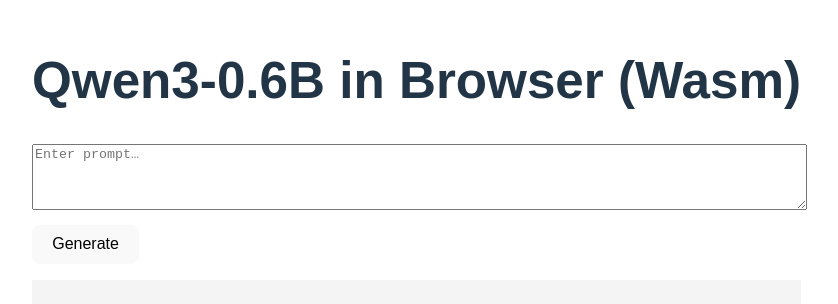
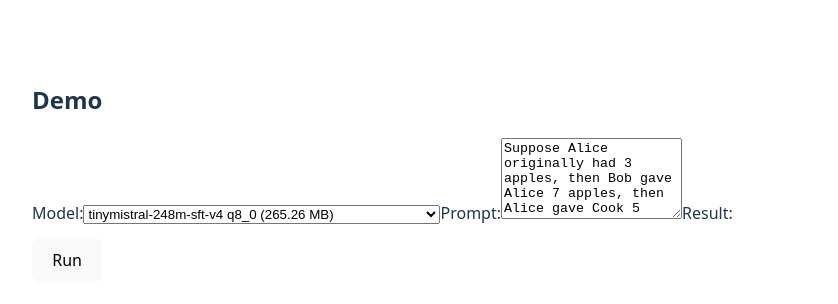
Before and after one commit to lyudmilpetrov/client-side-free-ai, a React (Vite) app: page / in a window 1280 px wide. Shown: the part 228-532 px from the top of the page, without its empty margins (0-838 px from the left). Built offline with nearby package versions, Linux system fonts and the light colour scheme.

Commit message:
Update App to mimic single-thread example

```diff
--- a/src/App.jsx
+++ b/src/App.jsx
@@ -1,60 +1,128 @@
-import React, { useState, useRef } from 'react';
-import { createLlama } from '../llamaWasmLoader.js';
+import React, { useRef, useState } from 'react';
+import { LlamaCpp } from './llama-st/llama.js';
+
+const MODELS = [
+  {
+    url: 'https://huggingface.co/afrideva/TinyMistral-248M-SFT-v4-GGUF/resolve/main/tinymistral-248m-sft-v4.q8_0.gguf',
+    label: 'tinymistral-248m-sft-v4 q8_0 (265.26 MB)'
+  },
+  {
+    url: 'https://huggingface.co/TheBloke/TinyLlama-1.1B-Chat-v1.0-GGUF/resolve/main/tinyllama-1.1b-chat-v1.0.Q4_K_M.gguf',
+    label: 'TinyLlama/TinyLlama-1.1B-Chat-v1.0 Q4_K_M (669 MB)'
+  },
+  {
+    url: 'https://huggingface.co/Qwen/Qwen1.5-1.8B-Chat-GGUF/resolve/main/qwen1_5-1_8b-chat-q3_k_m.gguf',
+    label: 'Qwen/Qwen1.5-1.8B-Chat Q3_K_M (1.02 GB)'
+  },
+  {
+    url: 'https://huggingface.co/stabilityai/stablelm-2-zephyr-1_6b/resolve/main/stablelm-2-zephyr-1_6b-Q4_1.gguf',
+    label: 'stabilityai/stablelm-2-zephyr-1_6b Q4_1 (1.07 GB)'
+  },
+  {
+    url: 'https://huggingface.co/TKDKid1000/phi-1_5-GGUF/resolve/main/phi-1_5-Q4_K_M.gguf',
+    label: 'microsoft/phi-1_5 Q4_K_M (918 MB)'
+  },
+  {
+    url: 'https://huggingface.co/TheBloke/phi-2-GGUF/resolve/main/phi-2.Q3_K_M.gguf',
+    label: 'microsoft/phi-2 Q3_K_M (1.48 GB)'
+  }
+];
+
+const DEFAULT_PROMPT =
+  'Suppose Alice originally had 3 apples, then Bob gave Alice 7 apples, then Alice gave Cook 5 apples, and then Tim gave Alice 3x the amount of apples Alice had. How many apples does Alice have now? Let\u2019s think step by step.';
 
 export default function App() {
-  const [prompt, setPrompt]     = useState('');
-  const [output, setOutput]     = useState('');
-  const [loading, setLoading]   = useState(false);
+  const [modelUrl, setModelUrl] = useState(MODELS[0].url);
+  const [prompt, setPrompt] = useState(DEFAULT_PROMPT);
+  const [result, setResult] = useState('');
+  const [status, setStatus] = useState('idle');
   const llamaRef = useRef(null);
 
-  const handleSubmit = (e) => {
+  const runModel = () => {
+    const run = () => {
+      llamaRef.current.run({
+        prompt,
+        ctx_size: 2048,
+        temp: 0.8,
+        top_k: 40,
+        no_display_prompt: true,
+      });
+    };
+
+    if (!llamaRef.current || llamaRef.current.url !== modelUrl) {
+      llamaRef.current = new LlamaCpp(
+        modelUrl,
+        () => {
+          setStatus('loaded');
+          run();
+        },
+        text => {
+          setStatus('generating');
+          setResult(r => r + text);
+        },
+        () => setStatus('idle')
+      );
+    } else {
+      setStatus('loaded');
+      run();
+    }
+  };
+
+  const handleRun = e => {
     e.preventDefault();
     if (!prompt.trim()) return;
-
-    setOutput('');
-    setLoading(true);
-
-    // Initialize on first use
-    const llm = llamaRef.current || createLlama(
-      () => setLoading(false),             // onLoad
-      (chunk) => setOutput((o) => o + chunk), // onChunk
-      () => setLoading(false)              // onComplete
-    );
-    llamaRef.current = llm;
-
-    // Kick off generation
-    llm.run({
-      prompt: prompt,
-      ctx_size: 32768,
-      temp: 0.8,
-      no_display_prompt: true
-    });
+    setResult('');
+    setStatus('loading');
+    runModel();
   };
 
   return (
-    <div style={{ padding: '2rem', fontFamily: 'sans-serif' }}>
-      <h1>Qwen3-0.6B in Browser (Wasm)</h1>
-      <form onSubmit={handleSubmit}>
+    <main className="container" style={{ padding: '2rem' }}>
+      <section>
+        <h2>Demo</h2>
+
+        <label>Model:</label>
+        <select
+          value={modelUrl}
+          onChange={e => setModelUrl(e.target.value)}
+          aria-label="Select model"
+          required
+        >
+          {MODELS.map(m => (
+            <option key={m.url} value={m.url}>{m.label}</option>
+          ))}
+        </select>
+
+        <label>Prompt:</label>
         <textarea
-          rows={4}
-          style={{ width: '100%' }}
+          rows={5}
           value={prompt}
           onChange={e => setPrompt(e.target.value)}
-          placeholder="Enter prompt…"
         />
-        <button type="submit" disabled={loading} style={{ marginTop: '0.5rem' }}>
-          {loading ? 'Generating…' : 'Generate'}
+
+        <label>Result:</label>
+        <pre>{result}</pre>
+      </section>
+
+      <section>
+        <button onClick={handleRun} hidden={status !== 'idle'}>Run</button>
+      </section>
+
+      <section>
+        <button aria-busy="true" hidden={status !== 'loading'}>
+          Loading model...
         </button>
-      </form>
-      <pre style={{
-        marginTop: '1rem',
-        background: '#f4f4f4',
-        padding: '1rem',
-        whiteSpace: 'pre-wrap',
-        wordBreak: 'break-word'
-      }}>
-        {output}
-      </pre>
-    </div>
+        <button aria-busy="true" hidden={status !== 'loaded'}>
+          Loaded model
+        </button>
+        <button aria-busy="true" hidden={status !== 'generating'}>
+          Generating...
+        </button>
+      </section>
+
+      <section>
+        {status !== 'idle' && <progress />}
+      </section>
+    </main>
   );
 }
```
